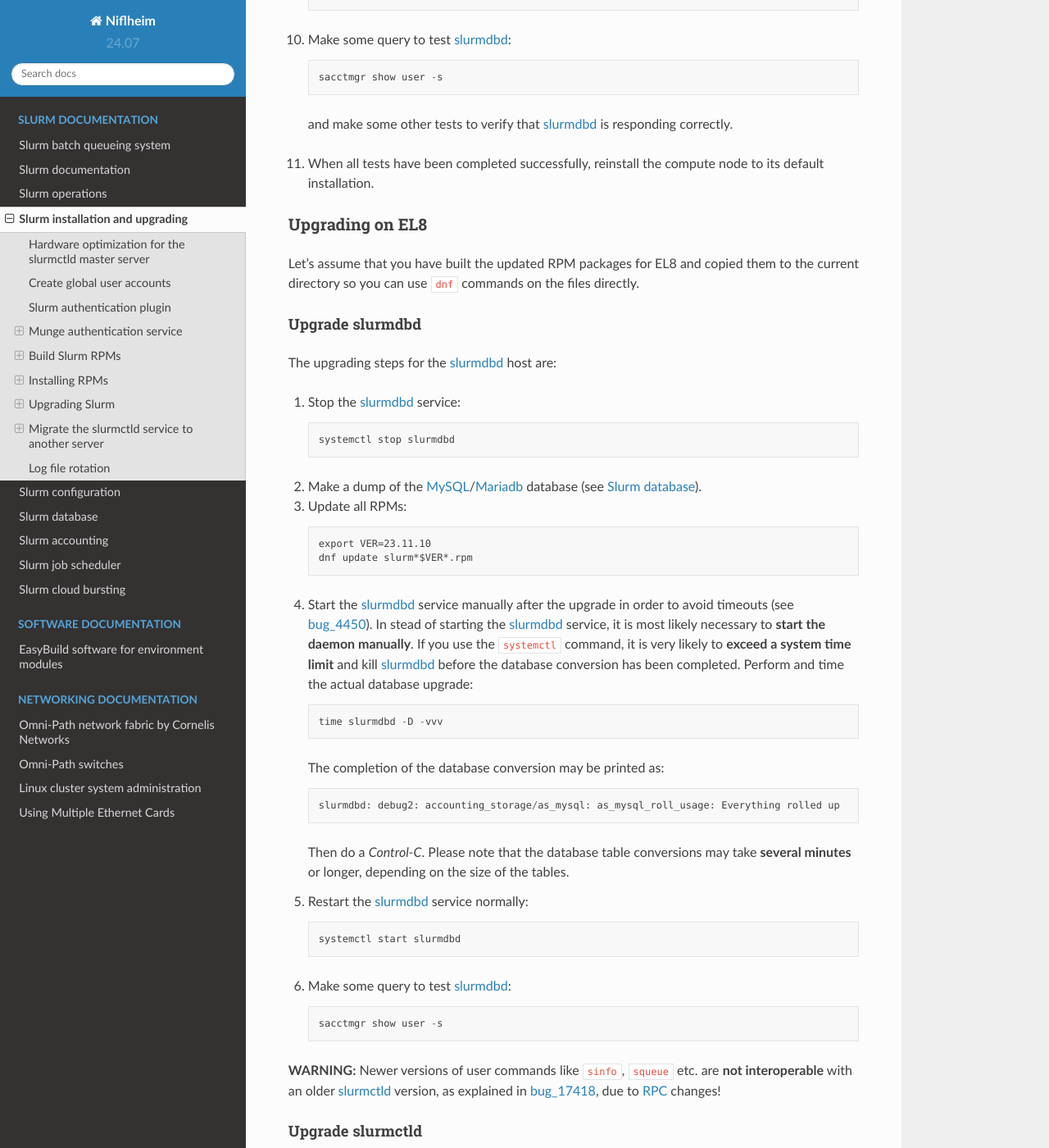
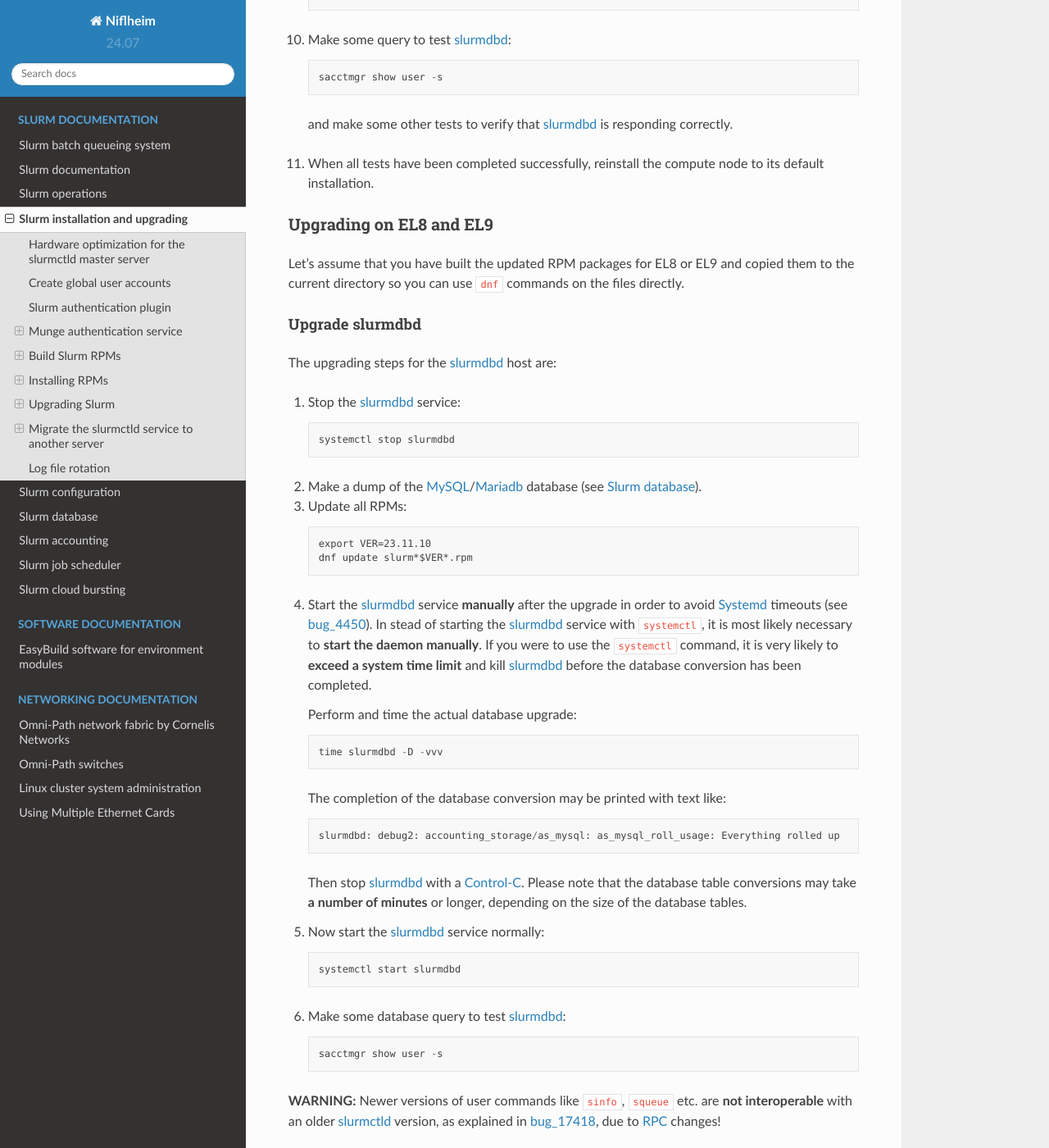
Before and after one commit to OleHolmNielsen/Niflheim_system, a Sphinx documentation site: the page built from docs/Slurm_installation.rst, in a window 1280 px wide and 1400 px high, scrolled down 15098 px. Shown: the whole window at 82% size. Built offline with Sphinx 7.4.7 and the Read the Docs theme 2.0.0, drawn with Linux system fonts in a browser that asks for light colours; some of the changed text lies outside the part shown.

Commit message:
slurmdbd upgrade

```diff
--- a/docs/Slurm_installation.rst
+++ b/docs/Slurm_installation.rst
@@ -683,10 +683,11 @@ Here is a suggested procedure:
 
 11. When all tests have been completed successfully, reinstall the compute node to its default installation.
 
-Upgrading on EL8
---------------------
+Upgrading on EL8 and EL9
+-------------------------
 
-Let's assume that you have built the updated RPM packages for EL8 and copied them to the current directory so you can use ``dnf`` commands on the files directly.
+Let's assume that you have built the updated RPM packages for EL8 or EL9
+and copied them to the current directory so you can use ``dnf`` commands on the files directly.
 
 Upgrade slurmdbd
 ................
@@ -704,25 +705,27 @@ The upgrading steps for the slurmdbd_ host are:
      export VER=23.11.10
      dnf update slurm*$VER*.rpm
 
-4. Start the slurmdbd_ service manually after the upgrade in order to avoid timeouts (see bug_4450_).
-   In stead of starting the slurmdbd_ service, it is most likely necessary to **start the daemon manually**.
-   If you use the ``systemctl`` command, it is very likely to **exceed a system time limit** and kill slurmdbd_ before the database conversion has been completed.
+4. Start the slurmdbd_ service **manually** after the upgrade in order to avoid Systemd_ timeouts (see bug_4450_).
+   In stead of starting the slurmdbd_ service with ``systemctl``, it is most likely necessary to **start the daemon manually**.
+   If you were to use the ``systemctl`` command, it is very likely to **exceed a system time limit** and kill slurmdbd_ before the database conversion has been completed.
+
    Perform and time the actual database upgrade::
 
      time slurmdbd -D -vvv
 
-   The completion of the database conversion may be printed as::
+   The completion of the database conversion may be printed with text like::
 
      slurmdbd: debug2: accounting_storage/as_mysql: as_mysql_roll_usage: Everything rolled up
 
-   Then do a *Control-C*.
-   Please note that the database table conversions may take **several minutes** or longer, depending on the size of the tables.
+   Then stop slurmdbd_ with a Control-C_.
+   Please note that the database table conversions may take **a number of minutes** or longer,
+   depending on the size of the database tables.
 
-5. Restart the slurmdbd_ service normally::
+5. Now start the slurmdbd_ service normally::
 
      systemctl start slurmdbd
 
-6. Make some query to test slurmdbd_::
+6. Make some database query to test slurmdbd_::
 
      sacctmgr show user -s
 
```
Also changed, not shown: other parts of docs/Slurm_installation.rst (+1 -0 lines).
